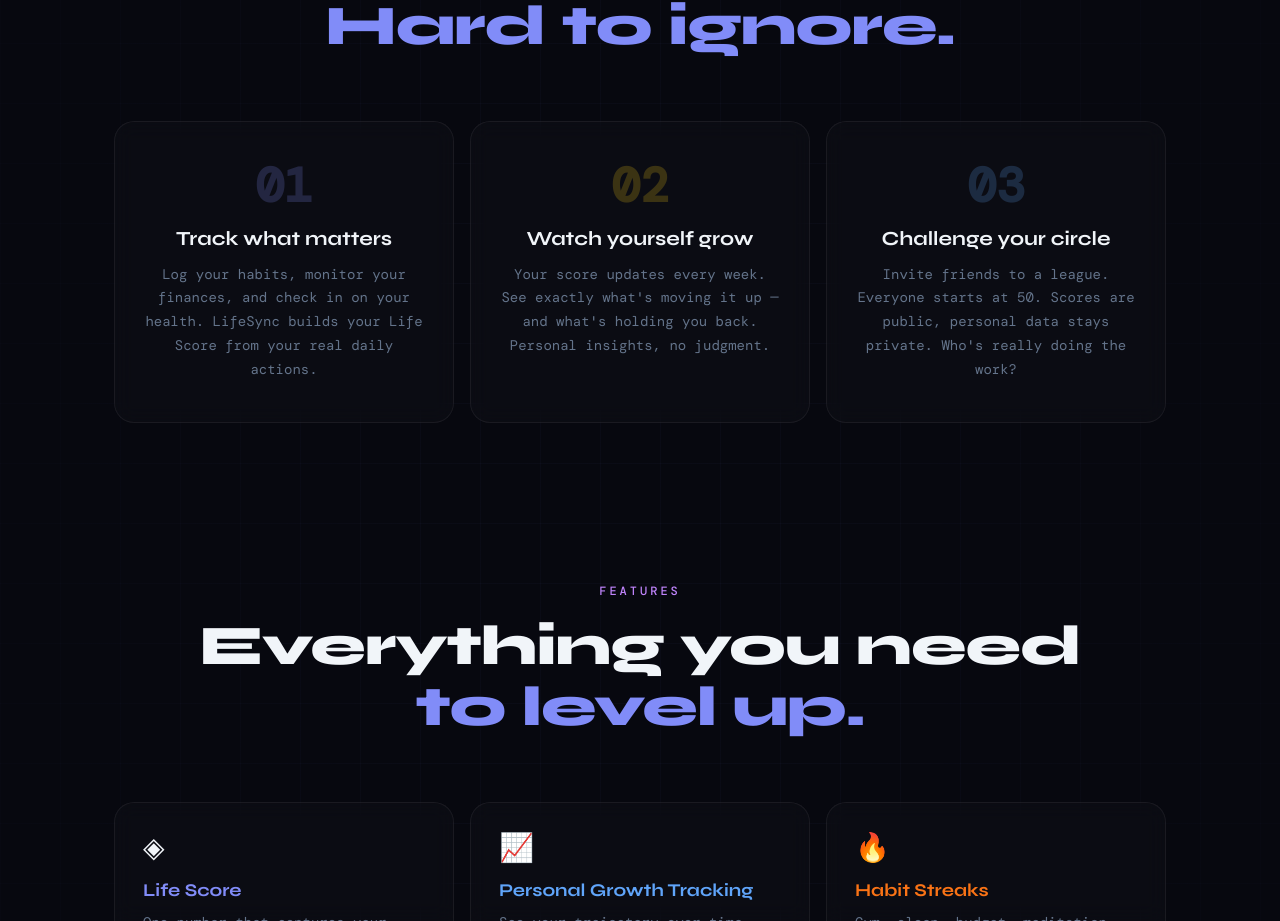
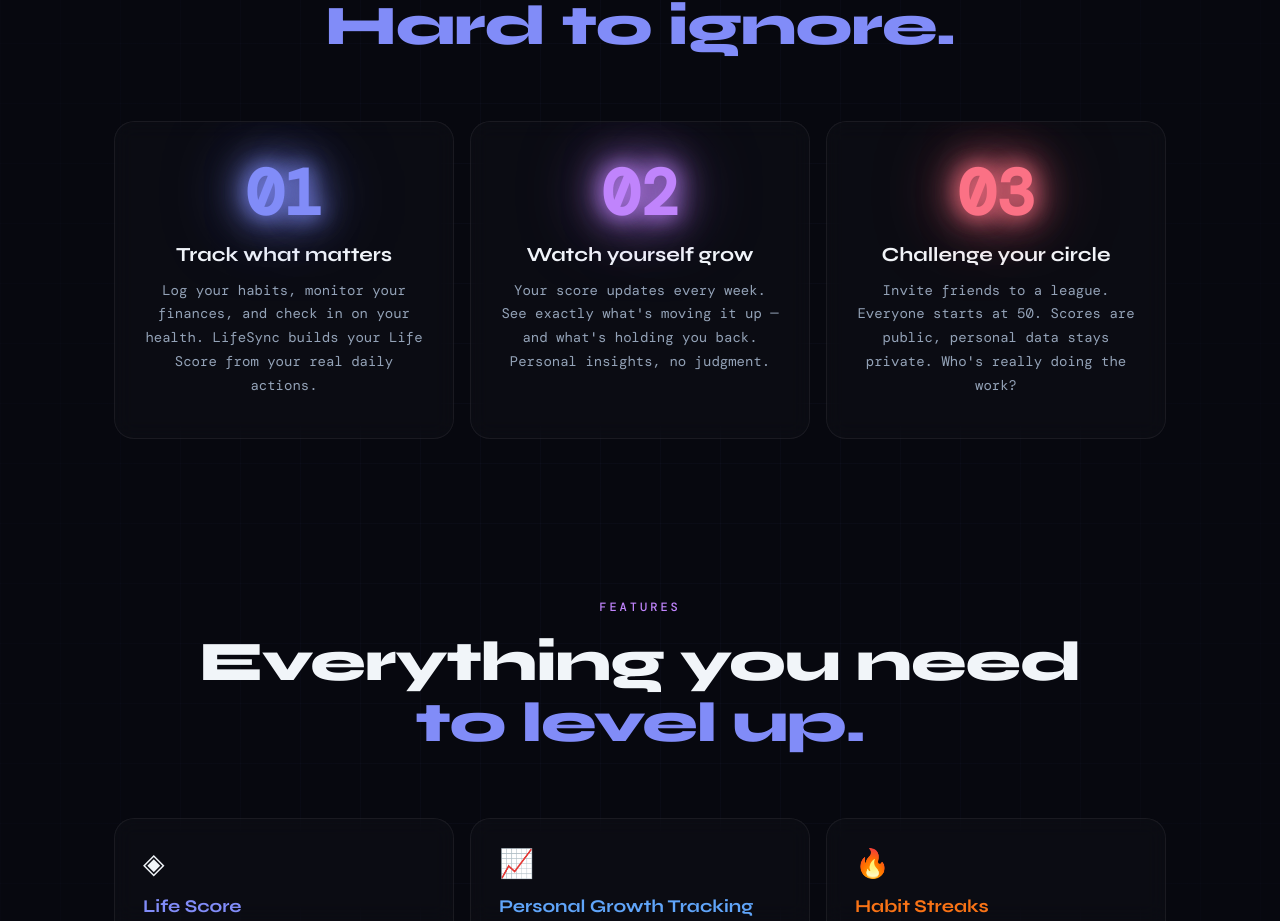
Before and after one commit to robvasq/lifesync, a React (Create React App) app: page / in a window 1280 px wide. Shown: the part 1217-2138 px from the top of the page. Built offline with nearby package versions, Linux system fonts and the light colour scheme.

Commit message:
glowing step numbers and Aura palette

```diff
--- a/src/landing.jsx
+++ b/src/landing.jsx
@@ -411,14 +411,19 @@
 
         <div style={{ display: "grid", gridTemplateColumns: "repeat(auto-fit, minmax(280px,1fr))", gap: 16 }}>
           {[
-            { step: "01", title: "Track what matters", desc: "Log your habits, monitor your finances, and check in on your health. LifeSync builds your Life Score from your real daily actions.", color: "#818cf8" },
-            { step: "02", title: "Watch yourself grow", desc: "Your score updates every week. See exactly what's moving it up — and what's holding you back. Personal insights, no judgment.", color: "#facc15" },
-            { step: "03", title: "Challenge your circle", desc: "Invite friends to a league. Everyone starts at 50. Scores are public, personal data stays private. Who's really doing the work?", color: "#60a5fa" },
+            { step: "01", title: "Track what matters", desc: "Log your habits, monitor your finances, and check in on your health. LifeSync builds your Life Score from your real daily actions.", color: "#818cf8", glow: "rgba(129,140,248,0.6)" },
+            { step: "02", title: "Watch yourself grow", desc: "Your score updates every week. See exactly what's moving it up — and what's holding you back. Personal insights, no judgment.", color: "#c084fc", glow: "rgba(192,132,252,0.6)" },
+            { step: "03", title: "Challenge your circle", desc: "Invite friends to a league. Everyone starts at 50. Scores are public, personal data stays private. Who's really doing the work?", color: "#fb7185", glow: "rgba(251,113,133,0.6)" },
           ].map((s, i) => (
             <div key={i} className="feature-card" style={{ textAlign: "center", padding: "40px 28px" }}>
-              <div style={{ fontSize: 48, fontWeight: 800, color: s.color, opacity: 0.2, fontFamily: "'DM Mono', monospace", marginBottom: 16, lineHeight: 1 }}>{s.step}</div>
-              <div style={{ fontSize: 20, fontWeight: 700, marginBottom: 12 }}>{s.title}</div>
-              <div style={{ fontSize: 14, color: "#64748b", lineHeight: 1.7, fontFamily: "'DM Mono', monospace" }}>{s.desc}</div>
+              <div style={{
+                fontSize: 64, fontWeight: 800, color: s.color, fontFamily: "'DM Mono', monospace",
+                marginBottom: 16, lineHeight: 1,
+                textShadow: `0 0 20px ${s.glow}, 0 0 40px ${s.glow}, 0 0 80px ${s.glow}`,
+                filter: `drop-shadow(0 0 12px ${s.glow})`,
+              }}>{s.step}</div>
+              <div style={{ fontSize: 20, fontWeight: 700, marginBottom: 12, color: "#f1f5f9" }}>{s.title}</div>
+              <div style={{ fontSize: 14, color: "#94a3b8", lineHeight: 1.7, fontFamily: "'DM Mono', monospace" }}>{s.desc}</div>
             </div>
           ))}
         </div>
```
